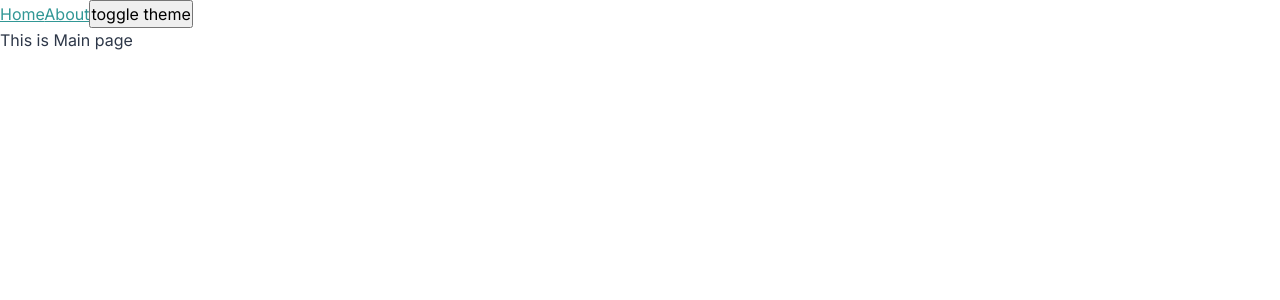
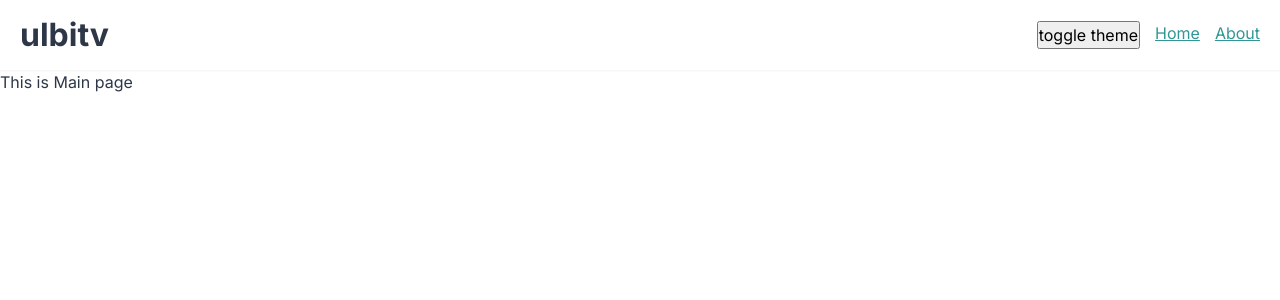
Before and after one commit to sergey12313/ulbitv, a React app: page / in a window 1280 px wide. Shown: the top 300 px of the page. Built offline with nearby package versions, Linux system fonts and the light colour scheme.

Commit message:
feat: add Navbar & AppLink ui component #12

```diff
--- a/src/app/RootLayout.tsx
+++ b/src/app/RootLayout.tsx
@@ -1,24 +1,17 @@
 import React, { FC } from 'react';
-import {classNames} from "shared/lib/classNames";
-import {Link, Outlet} from "react-router-dom";
+import {cn} from "shared/lib/classNames";
+import { Outlet} from "react-router-dom";
 import {useTheme} from "shared/context/theme-context/useTheme";
+import {Navbar} from "widgets/Navbar";
 
 
 interface RootLayoutProps {}
 
 
 export const RootLayout: FC<RootLayoutProps> = () => {
-    const {theme, toggleTheme} = useTheme()
-  return <div className={ classNames('app', theme) }>
-      <header>
-          <Link to="/" >
-              Home
-          </Link>
-          <Link to="/about" >
-              About
-          </Link>
-          <button onClick={toggleTheme}> toggle theme </button>
-      </header>
+    const {theme} = useTheme()
+  return <div className={ cn('app', theme) }>
+  <Navbar/>
       <main>
           <React.Suspense fallback={<div>Loading</div>}>
                 <Outlet/>
--- a/src/app/styles/index.scss
+++ b/src/app/styles/index.scss
@@ -11,6 +11,3 @@
   color: var(--secondary-color);
   min-height: 100vh;
 }
-a {
-  color: var(--primary-color);
-}
--- a/src/app/styles/variables/globals.scss
+++ b/src/app/styles/variables/globals.scss
@@ -8,4 +8,6 @@
 
   --font-m: var(--font-size-m) / var(--line-height-m) var(--font-family-main);
   --font-l: var(--font-size-l) / var(--line-height-l) var(--font-family-main);
+  --navbar-height: 70px;
+  --shadows-sm: 0 1px 2px 0 rgba(0, 0, 0, 0.05)
 }
--- a/src/shared/lib/classNames.ts
+++ b/src/shared/lib/classNames.ts
@@ -12,9 +12,8 @@ const processObject = (c: object): string => {
     return result.join(' ');
 };
 
-export const classNames = (...classes: Array<any>): string => {
+export const cn = (...classes: Array<any>): string => {
     const result: Array<string> = [];
-
     classes.forEach((el) => {
         if (typeof el === 'string') {
             if (el === '') {
@@ -35,10 +34,16 @@ export const classNames = (...classes: Array<any>): string => {
             }
             result.push(el.toString());
         } else if (Array.isArray(el)) {
-            result.push(classNames(el));
+            result.push(cn(...el));
         } else if (typeof el === 'object') {
+
             result.push(processObject(el));
         }
     });
-    return result.join(' ');
+    const _result =  result.join(' ').trim();
+
+    if (_result.length === 0) {
+        return undefined
+    }
+    return _result
 };
--- /dev/null
+++ b/src/shared/ui/AppLink/AppLink.module.scss
@@ -0,0 +1,3 @@
+.link {
+  color: var(--primary-color);
+}
--- /dev/null
+++ b/src/shared/ui/AppLink/AppLink.tsx
@@ -0,0 +1,13 @@
+import React, { FC } from 'react';
+import styles from './AppLink.module.scss'
+import {cn} from "shared/lib/classNames";
+import {Link, LinkProps} from "react-router-dom";
+interface AppLinkProps extends  LinkProps{
+
+}
+
+
+export const AppLink: FC<AppLinkProps> = ({className, ...otherProps}) => {
+
+  return <Link className={cn([styles.link, className])} {...otherProps}></Link>;
+};
--- /dev/null
+++ b/src/shared/ui/AppLink/index.ts
@@ -0,0 +1 @@
+export * from './AppLink'
--- /dev/null
+++ b/src/widgets/Navbar/index.ts
@@ -0,0 +1 @@
+export * from './ui/Navbar'
--- /dev/null
+++ b/src/widgets/Navbar/ui/Navbar.module.scss
@@ -0,0 +1,13 @@
+.navbar {
+  width: 100%;
+  height: var(--navbar-height);
+  display: flex;
+  align-items: center;
+  justify-content: space-between;
+  padding: 0 20px;
+  box-shadow: var(--shadows-sm);
+}
+.links {
+  display: flex;
+  gap: 15px;
+}
--- /dev/null
+++ b/src/widgets/Navbar/ui/Navbar.tsx
@@ -0,0 +1,32 @@
+import React, { FC } from 'react';
+import styles from './Navbar.module.scss'
+import {useTheme} from "shared/context/theme-context/useTheme";
+import {cn} from "shared/lib/classNames";
+import {AppLink} from "shared/ui/AppLink";
+import {RoutePath} from "app/configs/routes";
+interface NavbarProps extends  React.DetailedHTMLProps<React.HTMLAttributes<HTMLElement>, HTMLElement>{
+
+}
+
+
+
+export const Navbar: FC<NavbarProps> = ({className, ...otherProps}) => {
+  const { toggleTheme} = useTheme()
+
+
+  return <header className={cn([styles.navbar, className, ])} {...otherProps}>
+    <h1>
+      ulbitv
+    </h1>
+    <div className={styles.links}>
+      <button onClick={toggleTheme}> toggle theme </button>
+      <AppLink to={RoutePath.main} >
+        Home
+      </AppLink>
+      <AppLink to={RoutePath.about} >
+        About
+      </AppLink>
+    </div>
+
+  </header>
+};
```
